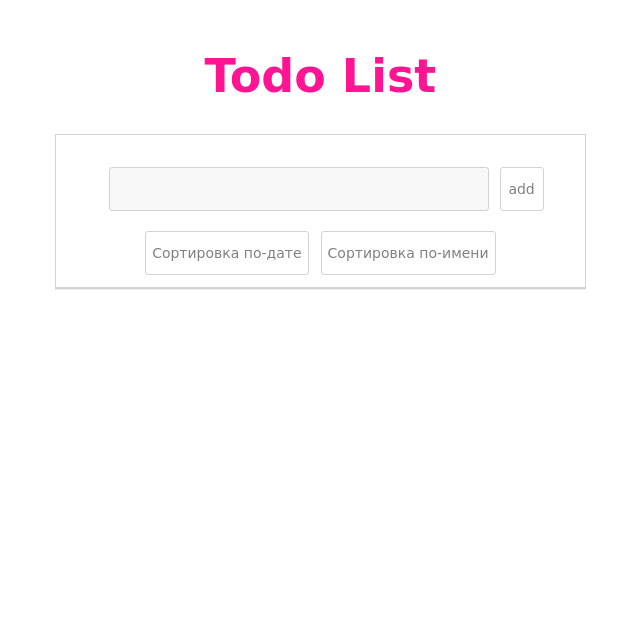
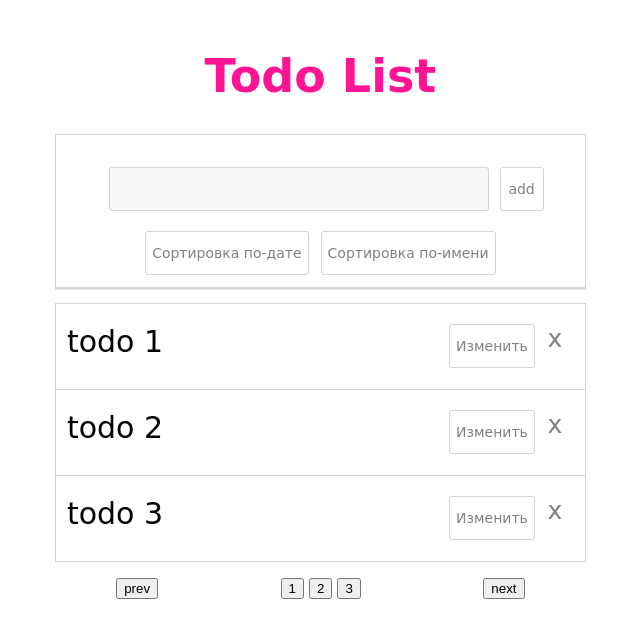
Before and after one commit to VladGaryachiy/ToDo-list, a website built with webpack: page src/html/index.html in a window 1280 px wide. Shown: the whole page, without its empty margins (307-947 px from the left). Built offline with nearby package versions, Linux system fonts and the light colour scheme.

Commit message:
add pagination

```diff
--- a/src/html/index.html
+++ b/src/html/index.html
@@ -29,6 +29,19 @@
 
             </ul>
 
+            <div class="pagination-container" id="pagination-container">
+                <button class="prev" id="prev">
+                    prev
+                </button>
+                 <div class="pages-container" id="pages-container">
+
+                 </div>
+                <button class="next" id="next">
+                    next
+                </button>
+
+            </div>
+
         </div>
 
 
--- a/src/js/index.js
+++ b/src/js/index.js
@@ -35,7 +35,6 @@ let addTodo = todos => {
                 `;
 
             todo_list.appendChild(li);
-
         });
 
         /*-----delete button -----*/
@@ -52,6 +51,19 @@ let addTodo = todos => {
             updateButton[i].onclick = updateTodo;
         }
 };
+
+(function () {
+    todoServive.getTodos();
+
+    todos = JSON.parse(localStorage.getItem('object'));
+
+    addTodo(todos);
+})();
+
+
+
+
+
 
 /*addTodo(todos);*/
 
@@ -140,3 +152,80 @@ input_text.onkeyup = function (e) {
         addTodo(search_data);
     };
 };
+
+
+
+/*create pagination*/
+
+    let pagesContainer = document.getElementById('pages-container');
+
+    let numberElementPages = 3; // кол-во елементов на странице
+    let countPages = todos.data.length / numberElementPages; // кол-во страниц
+    let countData = todos.data.length;
+
+
+
+        let nextPages = e => {
+            let todosPaginationData = {
+                data : []
+            };
+
+            let numberPage = e.currentTarget.textContent.trim();
+
+            let from = numberElementPages * numberPage - 3;
+            let to = numberElementPages * numberPage;
+
+            if(numberPage === "1"){
+                for(let i = 0 ; i < todos.data.length; i++){
+                    if( i+1 <= numberElementPages){
+                        todosPaginationData.data.push(todos.data[i])
+                    }
+                }
+            }
+
+            else if(to > todos.data.length){
+                for(let i = from; i < todos.data.length; i++){
+                    todosPaginationData.data.push(todos.data[i]);
+                }
+            }
+            else{
+                for(let i = from; i < to; i++){
+                    todosPaginationData.data.push(todos.data[i]);
+                }
+            }
+
+            addTodo(todosPaginationData);
+
+        };
+
+        (function () {
+
+            let todosPaginationData = {
+                data : []
+            };
+
+            for(let i = 0; i < countPages; i++){
+
+                let button = document.createElement('button');
+                button.className = "link-pages";
+                button.innerHTML = `${i + 1}`;
+                button.onclick = nextPages;
+
+                pagesContainer.appendChild(button)
+            }
+          for(let i = 0 ; i < todos.data.length; i++){
+                if( i+1 <= numberElementPages){
+                        todosPaginationData.data.push(todos.data[i])
+                }
+          }
+
+          addTodo(todosPaginationData);
+        })();
+
+
+
+
+        let buttons = document.querySelectorAll('.links-pages');
+        for(let i = 0; i < buttons.length; i++){
+            buttons.onclick = nextPages;
+        }
--- a/src/js/todos-service.js
+++ b/src/js/todos-service.js
@@ -18,7 +18,57 @@ class TodoService {
     constructor(){
         this.todos = {
             data: [
-
+                {
+                    id:1,
+                    name:"todo 1",
+                    dateCreate:null,
+                    dateUpdate:null
+                },
+                {
+                    id:2,
+                    name:"todo 2",
+                    dateCreate:null,
+                    dateUpdate:null
+                },
+                {
+                    id:3,
+                    name:"todo 3",
+                    dateCreate:null,
+                    dateUpdate:null
+                },
+                {
+                    id:4,
+                    name:"todo 4",
+                    dateCreate:null,
+                    dateUpdate:null
+                },
+                {
+                    id:5,
+                    name:"todo 5",
+                    dateCreate:null,
+                    dateUpdate:null
+                }
+                ,
+                {
+                    id:6,
+                    name:"todo 6",
+                    dateCreate:null,
+                    dateUpdate:null
+                }
+                ,
+                {
+                    id:7,
+                    name:"todo 7",
+                    dateCreate:null,
+                    dateUpdate:null
+                }
+                ,
+                {
+                    id:8,
+                    name:"todo 8",
+                    dateCreate:null,
+                    dateUpdate:null
+                }
             ]
         }
 
@@ -113,7 +163,7 @@ class TodoService {
                     if(req.test(item.name)){
                         search_todo.data.push(item);
                     }
-
+            });
 
             if(search_todo){
                 let objStr = JSON.stringify(search_todo);
@@ -123,12 +173,7 @@ class TodoService {
                 let objStr = JSON.stringify(this.todos);
                 localStorage.setItem('object',objStr);
             }
-        });
-
-
         }
-
-
 }
 
 export default TodoService;
--- a/src/scss/style.scss
+++ b/src/scss/style.scss
@@ -196,3 +196,17 @@ button:active{
 .update{
 
 }
+
+.pagination-container{
+  display:flex;
+  flex-direction: row;
+  justify-content: space-around;
+
+}
+
+.link-pages{
+  cursor:pointer;
+}
+.link-pages ~ .link-pages{
+  margin-left: 5px;
+}
```
Lines whose indentation alone changed are shown as unchanged.
